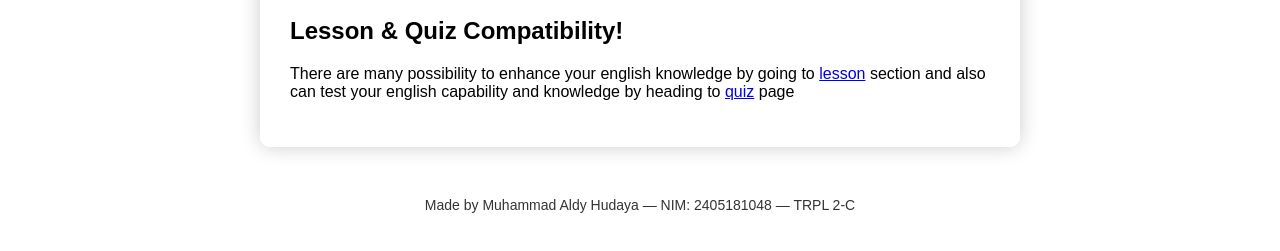
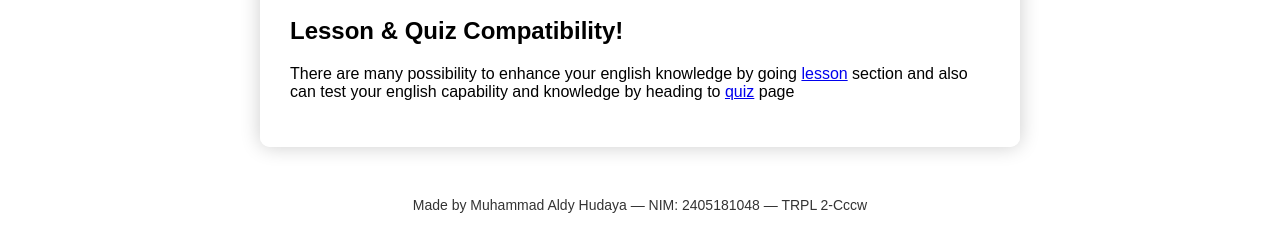
Before and after one commit to aldyhudayaa/Learn-English, a plain HTML site: page index.html in a window 1280 px wide. Shown: the part 337-588 px from the top of the page. Drawn offline with Linux system fonts and the light colour scheme.

Commit message:
Fixing footer

```diff
--- a/index.html
+++ b/index.html
@@ -23,11 +23,11 @@
     <h2>
         Lesson & Quiz Compatibility!
     </h2>
-    <p>There are many possibility to enhance your english knowledge by going to <a href="lesson.html">lesson</a> section and also can test your english capability and knowledge by heading to <a href="quiz.html">quiz</a> page</p>
+    <p>There are many possibility to enhance your english knowledge by going <a href="lesson.html">lesson</a> section and also can test your english capability and knowledge by heading to <a href="quiz.html">quiz</a> page</p>
   </main>
 
   <footer>
-    <p>Made by Muhammad Aldy Hudaya — NIM: 2405181048 — TRPL 2-C</p>
+    <p>Made by Muhammad Aldy Hudaya — NIM: 2405181048 — TRPL 2-Cccw</p>
   </footer>
 </body>
 </html>
```
